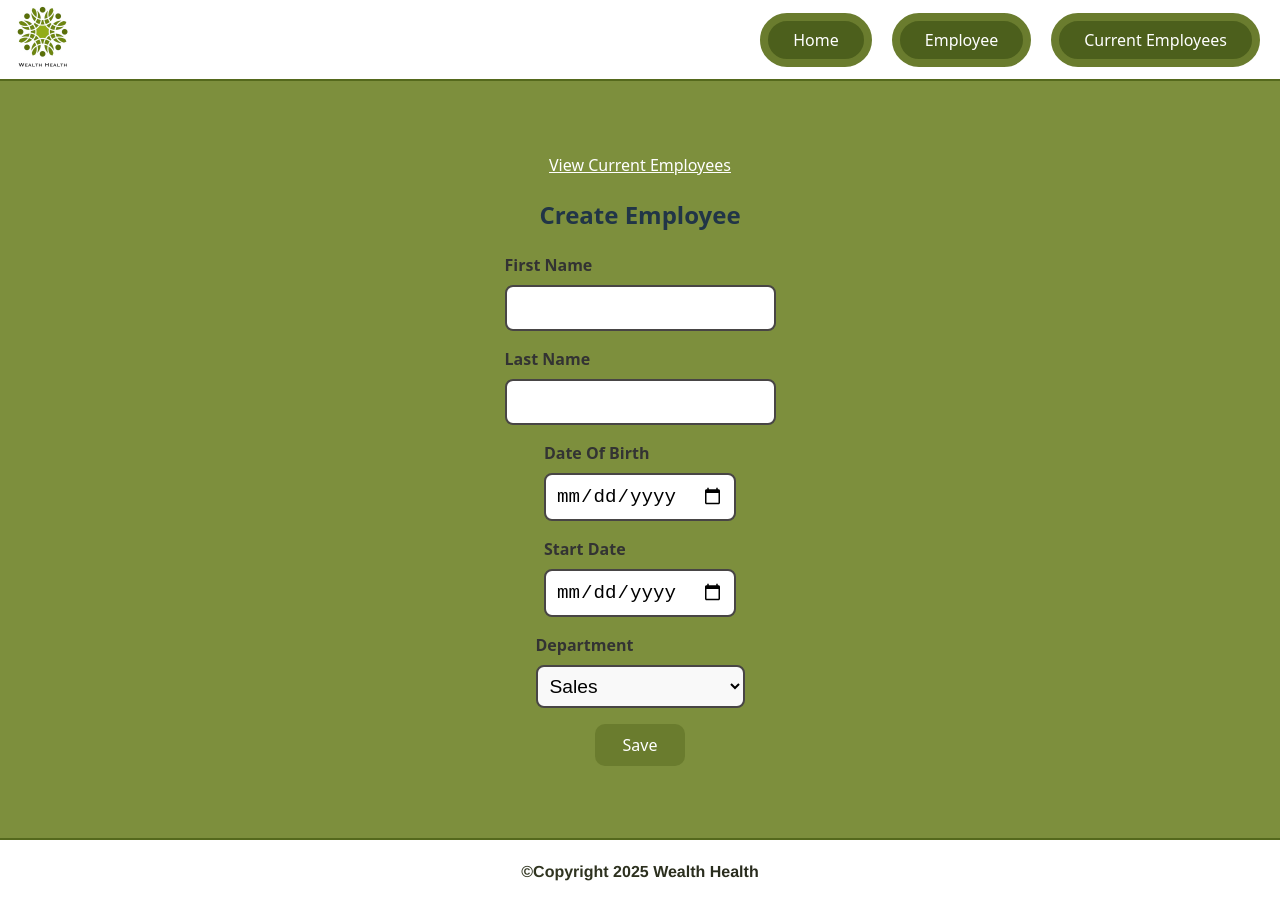
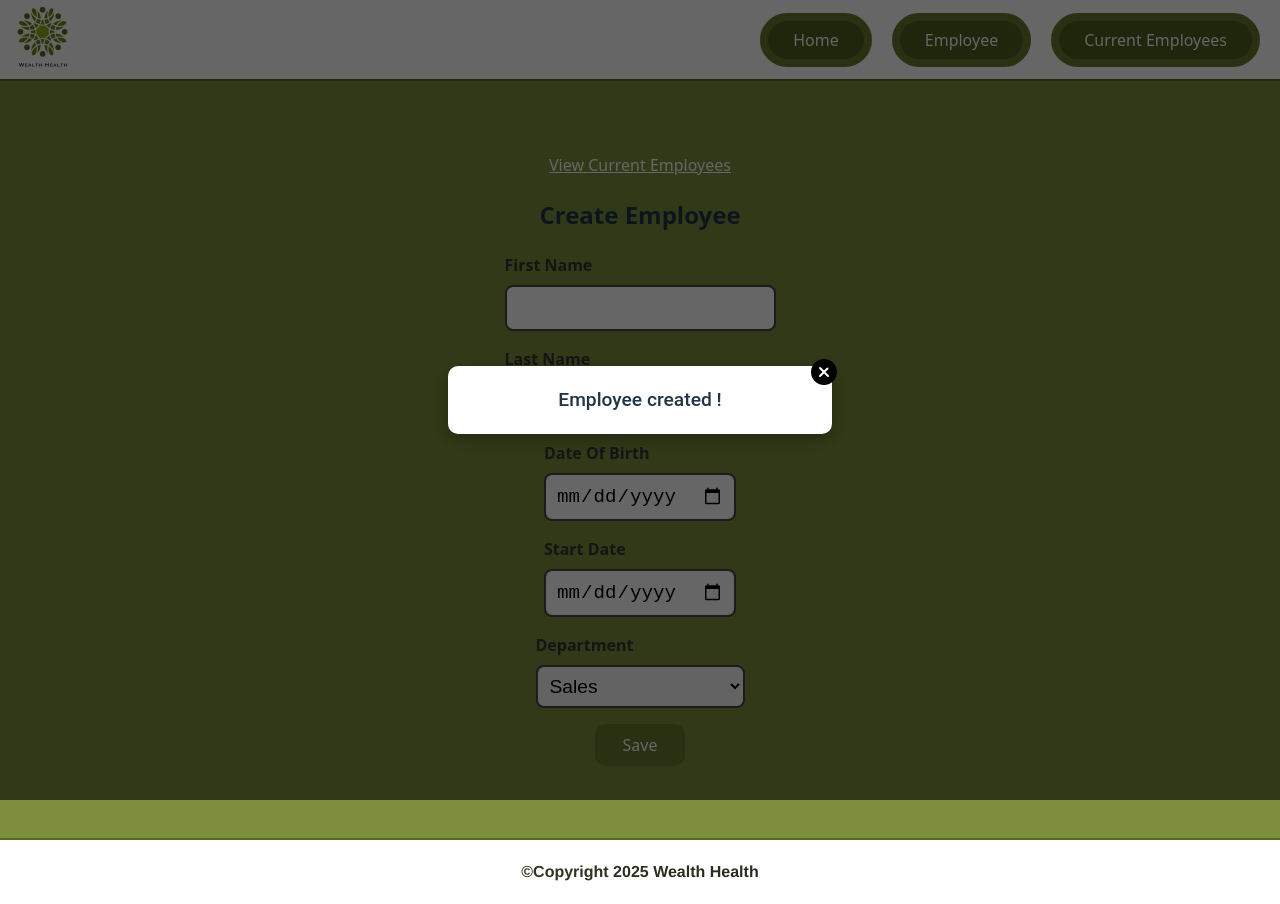
Before and after one commit to Daiba-yume/Project_14_WH, a React (Vite) app in the folder Frontend/: page /employee in a window 1280 px wide. Built offline with nearby package versions, Linux system fonts and the light colour scheme.

Commit message:
Add modal and package icons

```diff
--- a/Frontend/package.json
+++ b/Frontend/package.json
@@ -12,6 +12,7 @@
   "dependencies": {
     "react": "^19.0.0",
     "react-dom": "^19.0.0",
+    "react-icons": "^5.5.0",
     "react-router-dom": "^7.5.0",
     "sass-embedded": "^1.86.3"
   },
--- a/Frontend/src/components/Modal/Modal.jsx
+++ b/Frontend/src/components/Modal/Modal.jsx
@@ -1,7 +1,26 @@
-import React from "react";
+import { useState } from "react";
+import { IoCloseCircle } from "react-icons/io5";
+import "./Modal.scss";
 
 function Modal() {
-  return <div>Modal</div>;
+  const [toggle, setToggle] = useState(true);
+
+  return (
+    <div className="modal">
+      {toggle && (
+        <div className="overlay">
+          <div className="modalContent">
+            <IoCloseCircle
+              className="closeIcon"
+              onClick={() => setToggle(false)}
+            />
+
+            <p>Employee created !</p>
+          </div>
+        </div>
+      )}
+    </div>
+  );
 }
 
 export default Modal;
--- /dev/null
+++ b/Frontend/src/components/Modal/Modal.scss
@@ -0,0 +1,41 @@
+.modal {
+  position: relative;
+  z-index: 1;
+  .overlay {
+    position: fixed;
+    top: 0;
+    left: 0;
+    width: 100%;
+    height: 100%;
+    background: rgba(0, 0, 0, 0.6);
+    display: flex;
+    justify-content: center;
+    align-items: center;
+    z-index: 10;
+
+    .modalContent {
+      position: relative;
+      background: white;
+      width: 30%;
+      border-radius: 10px;
+      box-shadow: 0 5px 15px rgba(0, 0, 0, 0.3);
+      font-size: 1.2rem;
+      p {
+        display: flex;
+        justify-content: center;
+        font-family: "Roboto", sans-serif;
+        font-weight: 500;
+      }
+      .closeIcon {
+        position: absolute;
+        top: -10px;
+        right: -8px;
+        font-size: 32px;
+        color: black;
+        cursor: pointer;
+        background: none;
+        border: none;
+      }
+    }
+  }
+}
--- a/Frontend/src/pages/Home/Employee.jsx
+++ b/Frontend/src/pages/Home/Employee.jsx
@@ -1,10 +1,12 @@
 import React from "react";
 import Form from "../../components/Form/Form";
+import Modal from "../../components/Modal/Modal";
 
 function Employee() {
   return (
     <section>
       <Form />
+      <Modal />
     </section>
   );
 }
```
Also changed, not shown: 1 other file (tests, documents, lock files or other folders).
